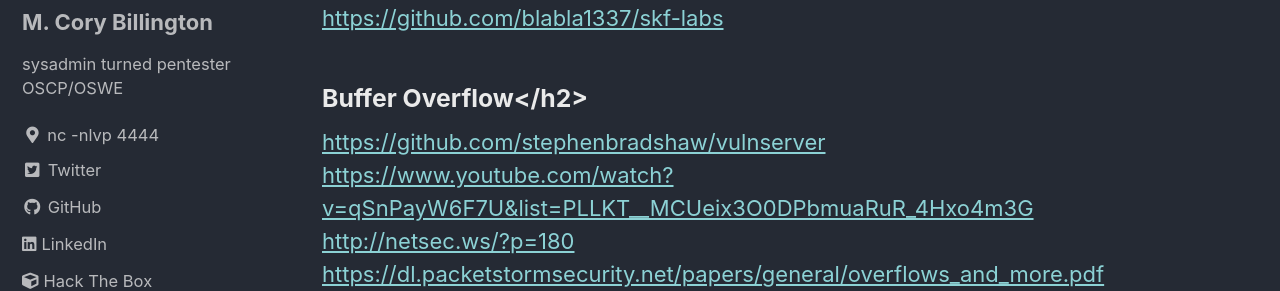
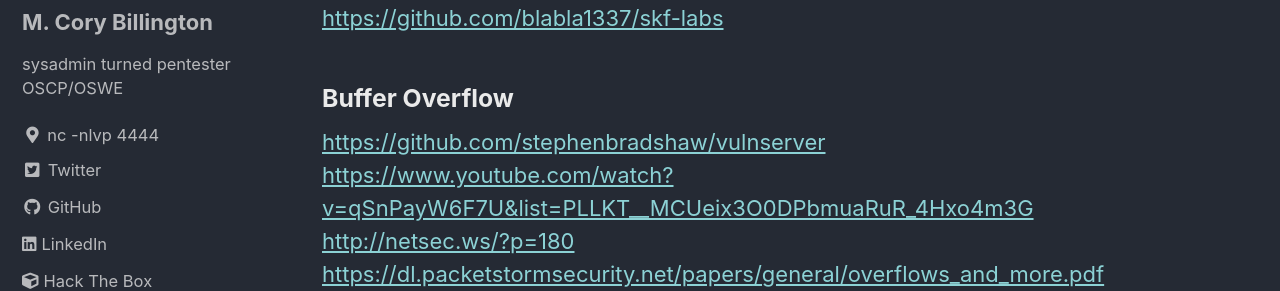
Before and after one commit to mcorybillington/mcorybillington.github.io, a Jekyll site: the page built from _pages/notes.md, in a window 1280 px wide and 900 px high, scrolled down 5367 px. Shown: the part 177-468 px from the top of the window. Built offline with Jekyll 4.4.1, drawn with Linux system fonts in a browser that asks for light colours; cached includes are drawn as plain includes.

Commit message:
Fix formatting error

```diff
--- a/_pages/notes.md
+++ b/_pages/notes.md
@@ -125,7 +125,7 @@
 [https://guif.re/webtesting](https://guif.re/webtesting)
 [https://www.apriorit.com/dev-blog/622-qa-web-application-pen-testing-owasp-checklist](https://www.apriorit.com/dev-blog/622-qa-web-application-pen-testing-owasp-checklist)
 [https://github.com/blabla1337/skf-labs](https://github.com/blabla1337/skf-labs)
-### Buffer Overflow</h2>
+### Buffer Overflow
 [https://github.com/stephenbradshaw/vulnserver](https://github.com/stephenbradshaw/vulnserver)
 [https://www.youtube.com/watch?v=qSnPayW6F7U&list=PLLKT__MCUeix3O0DPbmuaRuR_4Hxo4m3G](https://www.youtube.com/watch?v=qSnPayW6F7U&list=PLLKT__MCUeix3O0DPbmuaRuR_4Hxo4m3G)
 [http://netsec.ws/?p=180](http://netsec.ws/?p=180)
```
